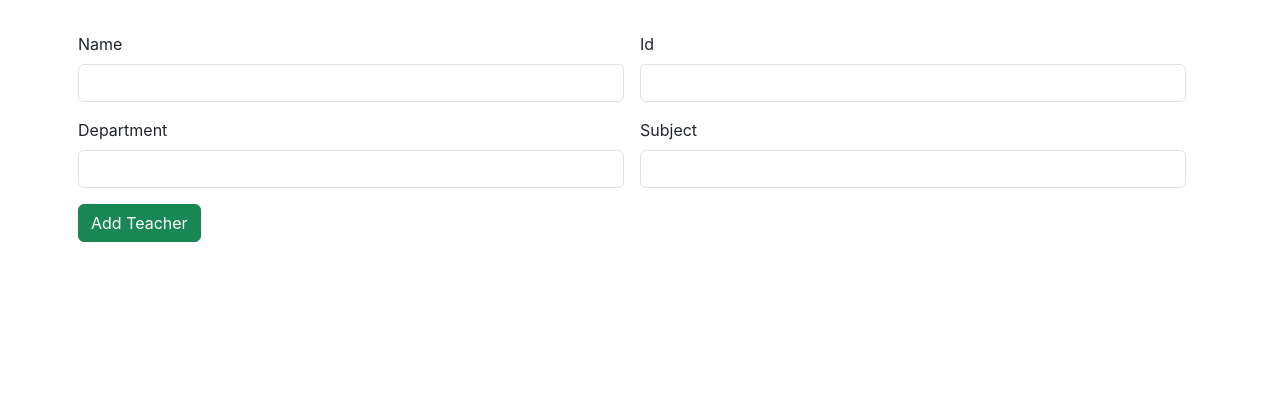
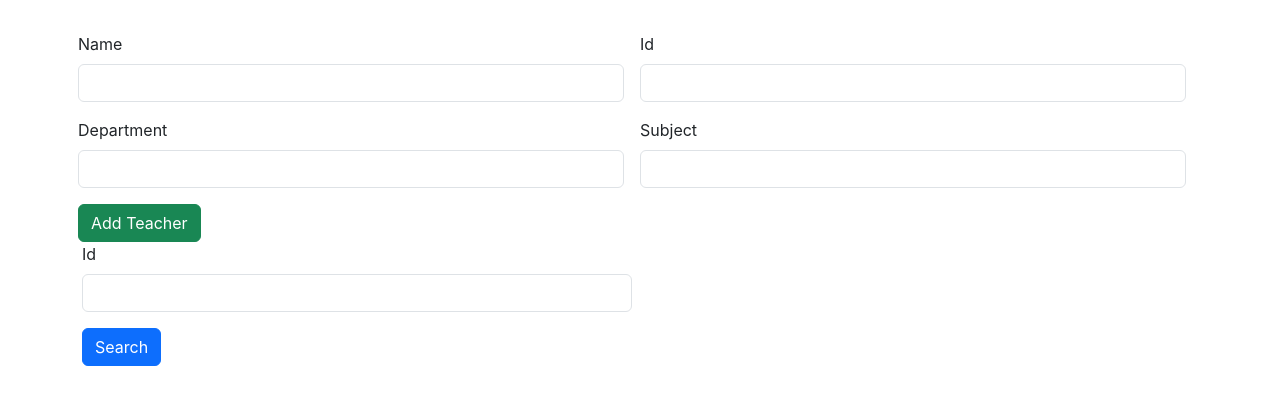
Before and after one commit to Abijith-V-001/front-react-teacher-app, a React (Create React App) app: page / in a window 1280 px wide. Shown: the top 404 px of the page. Built offline with nearby package versions, Linux system fonts and the light colour scheme.

Commit message:
search page created

```diff
--- a/src/App.js
+++ b/src/App.js
@@ -1,11 +1,13 @@
 import logo from './logo.svg';
 import './App.css';
 import Add from './Components/Add';
+import Search from './Components/Search';
 
 function App() {
   return (
     <div>
       <Add/>
+      <Search/>
     </div>
   );
 }
--- /dev/null
+++ b/src/Components/Search.jsx
@@ -0,0 +1,26 @@
+import React from 'react'
+
+const Search = () => {
+  return (
+    <div>
+        <div className="container">
+        <div className="row g-3">
+          <div className="col col-12 col-sm-6 col-md-6 col-lg-6 col-xl-6 col-xxl-6">
+
+
+            <label htmlFor="" className="form-label">Id</label>
+            <input type="text" className="form-control" name='title'/>
+
+          </div>
+          <div className="col col-12 col-sm-12 col-md-12 col-lg-12 col-xl-12 col-xxl-12">
+
+
+            <button className="btn btn-primary" >Search</button>
+
+          </div>
+        </div></div>
+    </div>
+  )
+}
+
+export default Search
```
